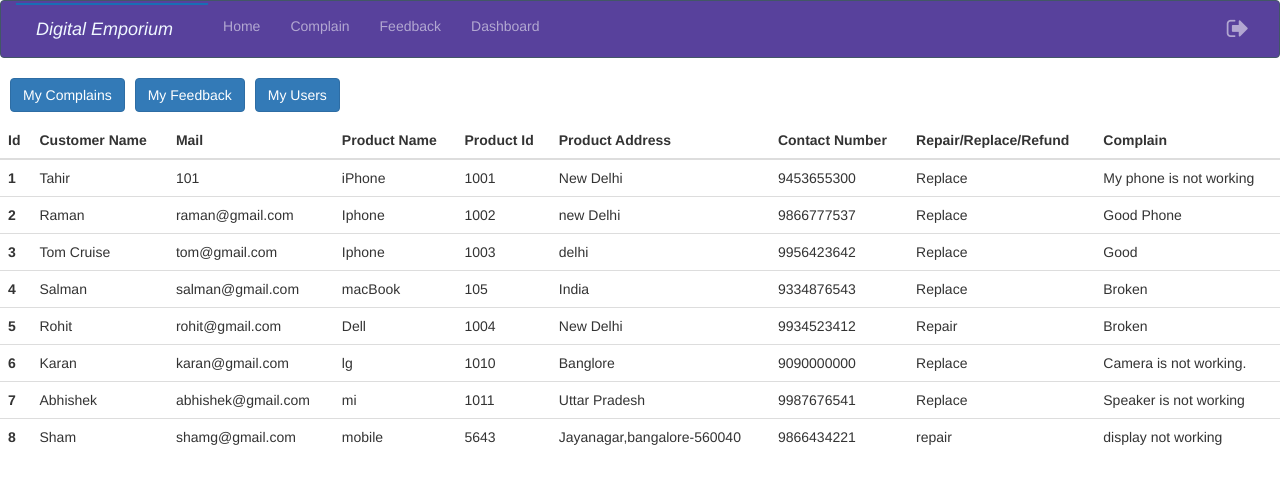
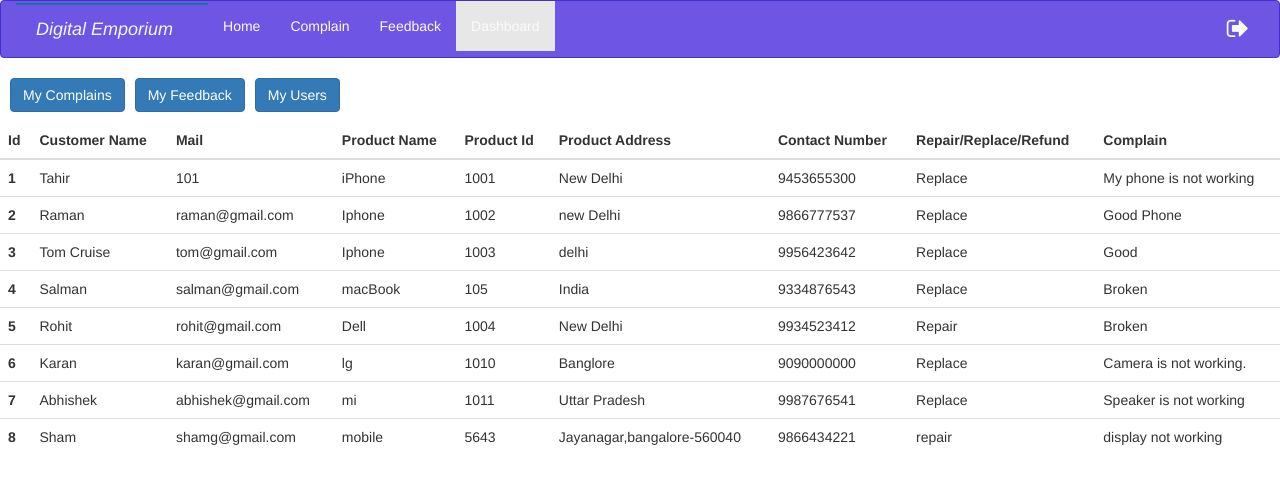
Before and after one commit to Vivek-ex-coder/My-CSD, an Angular app: page /dashboard in a window 1280 px wide. Shown: the top 484 px of the page. Built offline with nearby package versions, Linux system fonts and the light colour scheme; data requests are answered from the project's data file.

Commit message:
menu changes
on click colour

```diff
--- a/src/app/Component/menu/menu.component.css
+++ b/src/app/Component/menu/menu.component.css
@@ -1,10 +1,10 @@
 .my-navbar {
-    background-color: rgb(88, 65, 156);
-    border-color: #425766;
+    background-color: rgb(111, 85, 228);
+    border-color:rgb(66, 48, 202);
   }
 
-  .nav.navbar-nav li a {
-      color: rgba(255, 255, 255, 0.541);
+.nav.navbar-nav li a {
+      color: rgb(252, 249, 249);
   }
 
 
@@ -39,34 +39,18 @@
 } */
 
 
-/* #colrs{
-    color:white;
-} */
-/* .topnav li:link {
-    color:white;
-} */
-
-.topnav li a:active{
-    color:rgb(163, 36, 36);
-    background-color: rgb(50, 4, 59);
-    padding: auto;
+.topnav li a:visited{
+    color: rgb(245, 240, 240);
+    background-color:rgb(45, 28, 179);
+    padding:5px 5px;
 }
 
 .topnav li a:hover{
-    color:yellow;
+    color:rgb(7, 30, 39);
+    background-color:rgb(45, 28, 179);
+    padding:15px ;
 
 }
-
-
-/* Modify the backgorund color
-.navbar-custom {
-    background-color: lightgreen;
-    max-width:100%;
-}
-
- .navbar-text {
-    color: lightgreen;
-} */
 
 @media screen and (max-width:750px) {
     #logoBrand {
--- a/src/app/Component/menu/menu.component.html
+++ b/src/app/Component/menu/menu.component.html
@@ -1,4 +1,4 @@
-<nav class="navbar my-navbar">
+<nav class="navbar navbar-default my-navbar">
     <div class="container-fluid">
         <div class="navbar-header">
             <div class="form-container" id="logoBrand">
```
